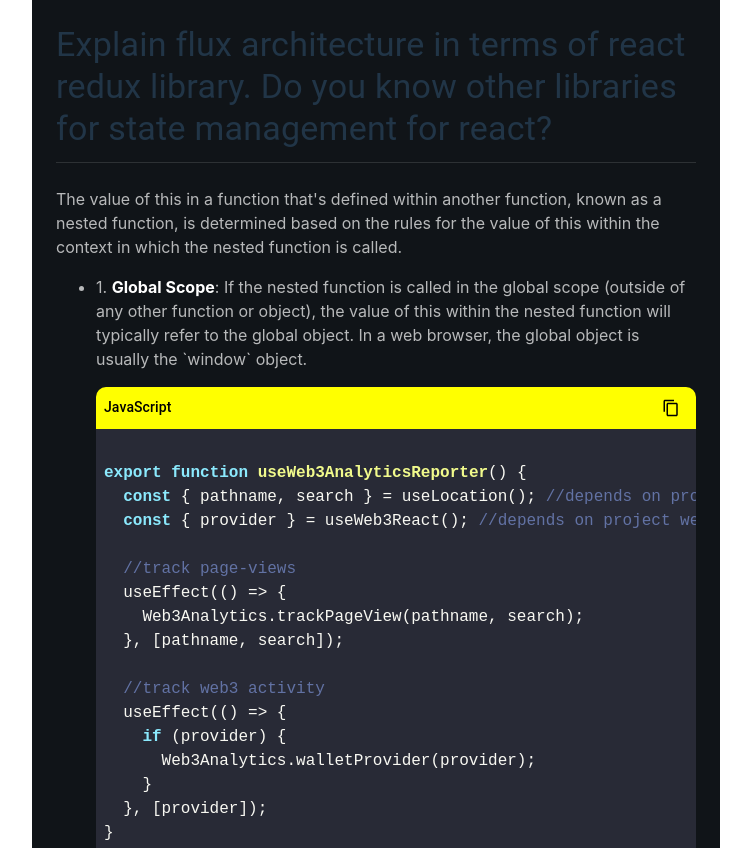
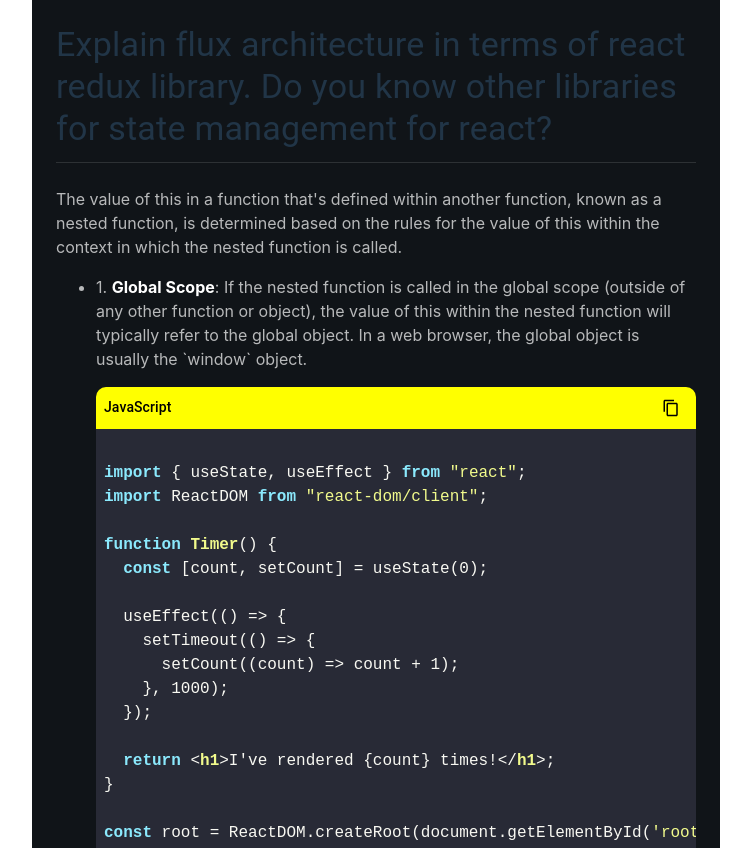
Before and after one commit to Domino731/devQuestZone, a React (Vite) app: page / in a window 1280 px wide. Shown: the whole page, without its empty margins (264-1015 px from the left). Built offline with nearby package versions, Linux system fonts and the light colour scheme.

Commit message:
feature - question - CodeSnippet improvements

```diff
--- a/src/app.types.ts
+++ b/src/app.types.ts
@@ -1,5 +1,5 @@
-export enum APP_LANGUAGES  {
-    javaScript = 'javaScript'
+export enum APP_LANGUAGES {
+    javascript = 'javascript'
 }
 
 export type AppLanguagesUnion = keyof typeof APP_LANGUAGES;
--- /dev/null
+++ b/src/modules/Question/Question.const.ts
@@ -0,0 +1,19 @@
+export const exampleCode = `
+import { useState, useEffect } from "react";
+import ReactDOM from "react-dom/client";
+
+function Timer() {
+  const [count, setCount] = useState(0);
+
+  useEffect(() => {
+    setTimeout(() => {
+      setCount((count) => count + 1);
+    }, 1000);
+  });
+
+  return <h1>I've rendered {count} times!</h1>;
+}
+
+const root = ReactDOM.createRoot(document.getElementById('root'));
+root.render(<Timer />);
+`
--- a/src/modules/Question/Question.tsx
+++ b/src/modules/Question/Question.tsx
@@ -3,6 +3,7 @@
 import Divider from "@mui/material/Divider";
 import Box from "@mui/material/Box";
 import {CodeSnippet} from "./components/CodeSnippet/CodeSnippet.tsx";
+import {exampleCode} from "./Question.const.ts";
 
 
 const contentSX = {
@@ -22,12 +23,12 @@
         color: "white",
         fontWeight: 'bold'
     },
-   ".text-block": {
-  display:"block",
-  marginTop: "16px",
-  marginBottom: "16px",
-  fontSize: "16px"
-},
+    ".text-block": {
+        display: "block",
+        marginTop: "16px",
+        marginBottom: "16px",
+        fontSize: "16px"
+    },
 
     ".code": {
         background: '#2F3A46',
@@ -88,14 +89,15 @@
                     </p>
 
                     <div>
-                        <CodeSnippet/>
+                        <CodeSnippet lang="javascript" code={exampleCode}/>
                     </div>
 
                 </li>
             </ul>
 
             <p className="text-block">
-                Lorem ipsum dolor sit amet, <code className="code">document.querySelector()</code> consectetur adipisicing elit. Dicta, numquam?
+                Lorem ipsum dolor sit amet, <code className="code">document.querySelector()</code> consectetur
+                adipisicing elit. Dicta, numquam?
                 <code className="code-link"><a href="/test123">document.querySelector()</a></code>
             </p>
         </Box>
--- a/src/modules/Question/components/CodeSnippet/CodeSnippet.tsx
+++ b/src/modules/Question/components/CodeSnippet/CodeSnippet.tsx
@@ -2,17 +2,23 @@
 import styles from "./styles.module.scss";
 import javascript from 'highlight.js/lib/languages/javascript';
 import SyntaxHighlighter from 'react-syntax-highlighter';
-import { dracula } from 'react-syntax-highlighter/dist/esm/styles/hljs';
+import {dracula} from 'react-syntax-highlighter/dist/esm/styles/hljs';
 import Box from "@mui/material/Box";
 import {getLangColor, getLangHeaderTextColor} from "../../../../utils/getLangColor.ts";
 import Typography from "@mui/material/Typography";
 import {ContentCopy} from "@mui/icons-material";
 import IconButton from '@mui/material/IconButton';
 import {useCallback, useRef} from "react";
+import {CodeSnippetProps} from "./CodeSnippet.types.ts";
 
-// Register the language
+
 hljs.registerLanguage('javascript', javascript);
-export const CodeSnippet = () => {
+
+/** Component with header and highlighted code
+ * @Param code - code that you want to display
+ * @Param lang - programming language
+ * */
+export const CodeSnippet = ({code, lang}: CodeSnippetProps) => {
     const ref = useRef<HTMLDivElement>(null);
 
     const handleCopyCode = useCallback(() => {
@@ -20,44 +26,25 @@
         if (ref.current?.innerText != null) {
             navigator.clipboard.writeText(ref.current?.innerText)
         }
-    }, [])
+    }, []);
 
     return (
         <div className={styles.container}>
-            <Box sx={{backgroundColor: getLangColor('javaScript')}} className={styles.header}>
-                <Typography variant="subtitle2" sx={{color: getLangHeaderTextColor('javaScript')}}>JavaScript</Typography>
+            <Box sx={{backgroundColor: getLangColor(lang)}} className={styles.header}>
+                <Typography variant="subtitle2"
+                            sx={{color: getLangHeaderTextColor(lang)}}>JavaScript</Typography>
                 <IconButton
-                    sx={{color: getLangHeaderTextColor('javaScript'), fontSize: '18px'}}
-                onClick={handleCopyCode}
+                    sx={{color: getLangHeaderTextColor(lang), fontSize: '18px'}}
+                    onClick={handleCopyCode}
                 >
                     <ContentCopy fontSize="inherit"/>
                 </IconButton>
             </Box>
-
-            <div  ref={ref}>
-                <SyntaxHighlighter language="javascript" style={dracula}>
-       {
-           `
-export function useWeb3AnalyticsReporter() {
-  const { pathname, search } = useLocation(); //depends on project routes manager
-  const { provider } = useWeb3React(); //depends on project web3 providers handling
-
-  //track page-views
-  useEffect(() => {
-    Web3Analytics.trackPageView(pathname, search);
-  }, [pathname, search]);
-
-  //track web3 activity
-  useEffect(() => {
-    if (provider) {
-      Web3Analytics.walletProvider(provider);
-    }
-  }, [provider]);
-}`
-       }
-</SyntaxHighlighter>
+            <div ref={ref}>
+                <SyntaxHighlighter language={lang} style={dracula}>
+                    {code}
+                </SyntaxHighlighter>
             </div>
-
         </div>
     );
 };
--- /dev/null
+++ b/src/modules/Question/components/CodeSnippet/CodeSnippet.types.ts
@@ -0,0 +1,6 @@
+import {AppLanguagesUnion} from "../../../../app.types.ts";
+
+export type CodeSnippetProps = {
+    code: string;
+    lang: AppLanguagesUnion;
+}
```
